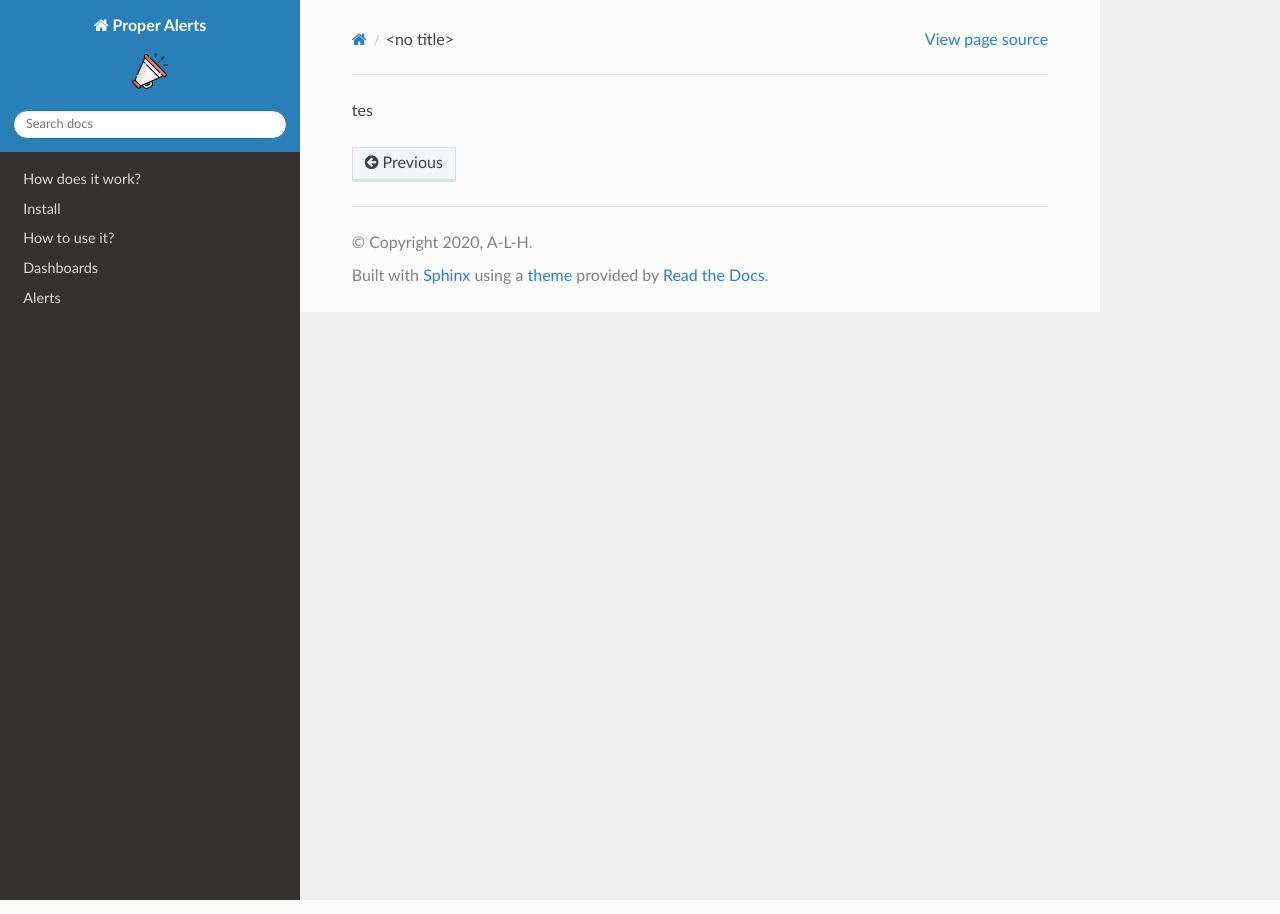
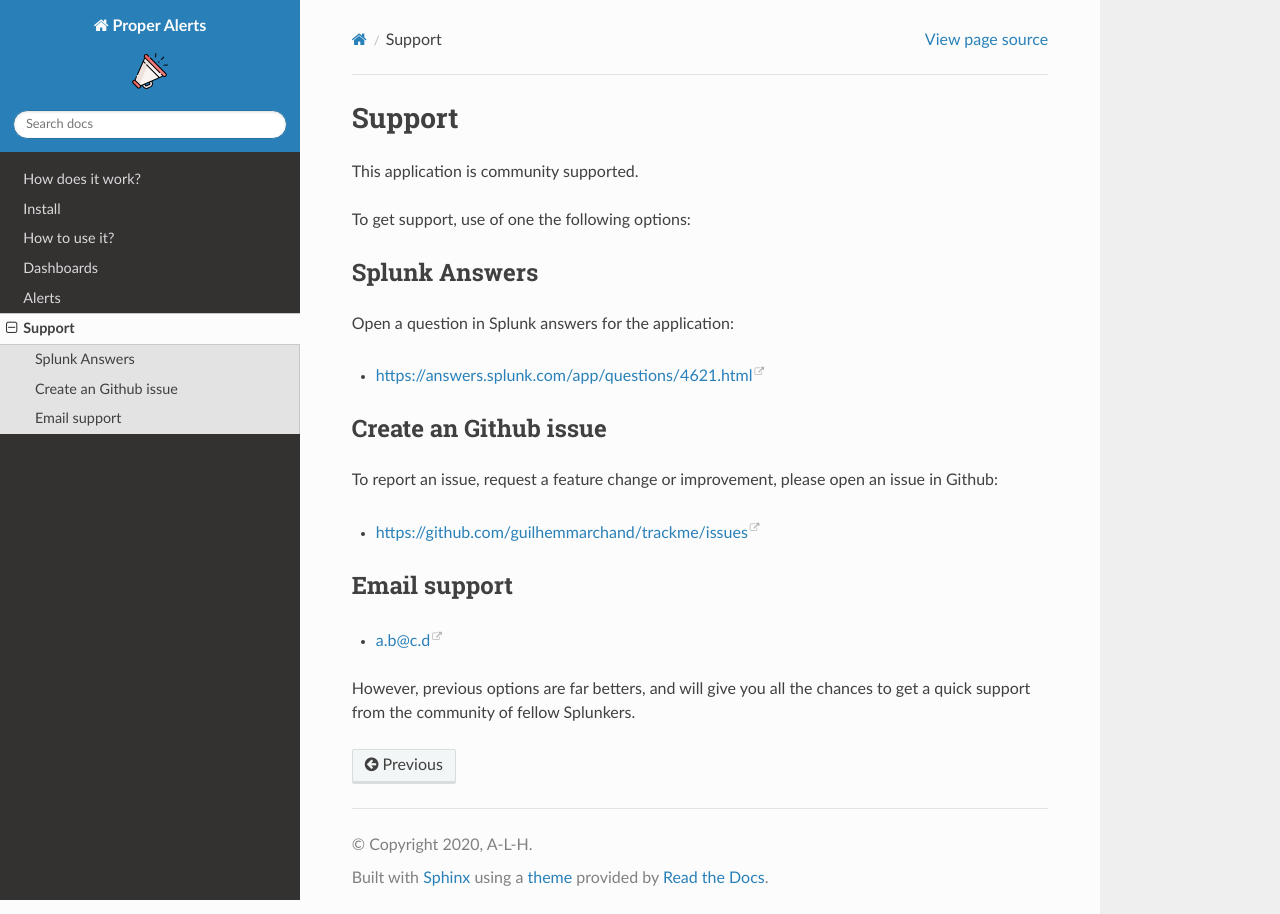
Before and after one commit to a-l-h/splunk-app-proper-alerts, a Sphinx documentation site: the page built from doc/support.rst, in a window 1280 px wide. Built offline with Sphinx 7.4.7 and the Read the Docs theme 2.0.0, drawn with Linux system fonts in a browser that asks for light colours.

Commit message:
Update support.rst

```diff
--- a/doc/support.rst
+++ b/doc/support.rst
@@ -1 +1,27 @@
-tes
+Support
+=======
+
+This application is community supported.
+
+To get support, use of one the following options:
+
+Splunk Answers
+##############
+
+Open a question in Splunk answers for the application:
+
+- https://answers.splunk.com/app/questions/4621.html
+
+Create an Github issue
+######################
+
+To report an issue, request a feature change or improvement, please open an issue in Github:
+
+- https://github.com/guilhemmarchand/trackme/issues
+
+Email support
+#############
+
+* a.b@c.d
+
+However, previous options are far betters, and will give you all the chances to get a quick support from the community of fellow Splunkers.
```
